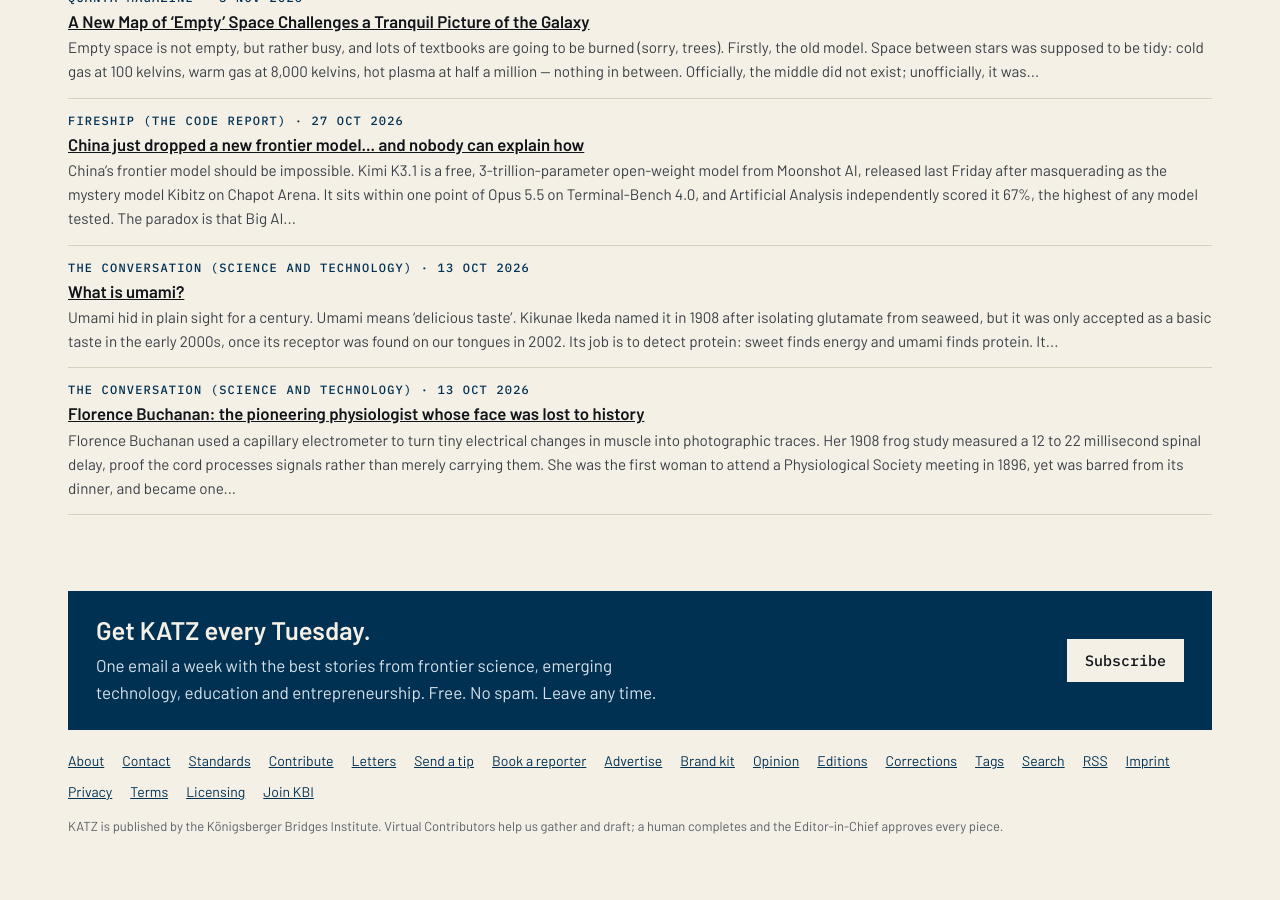
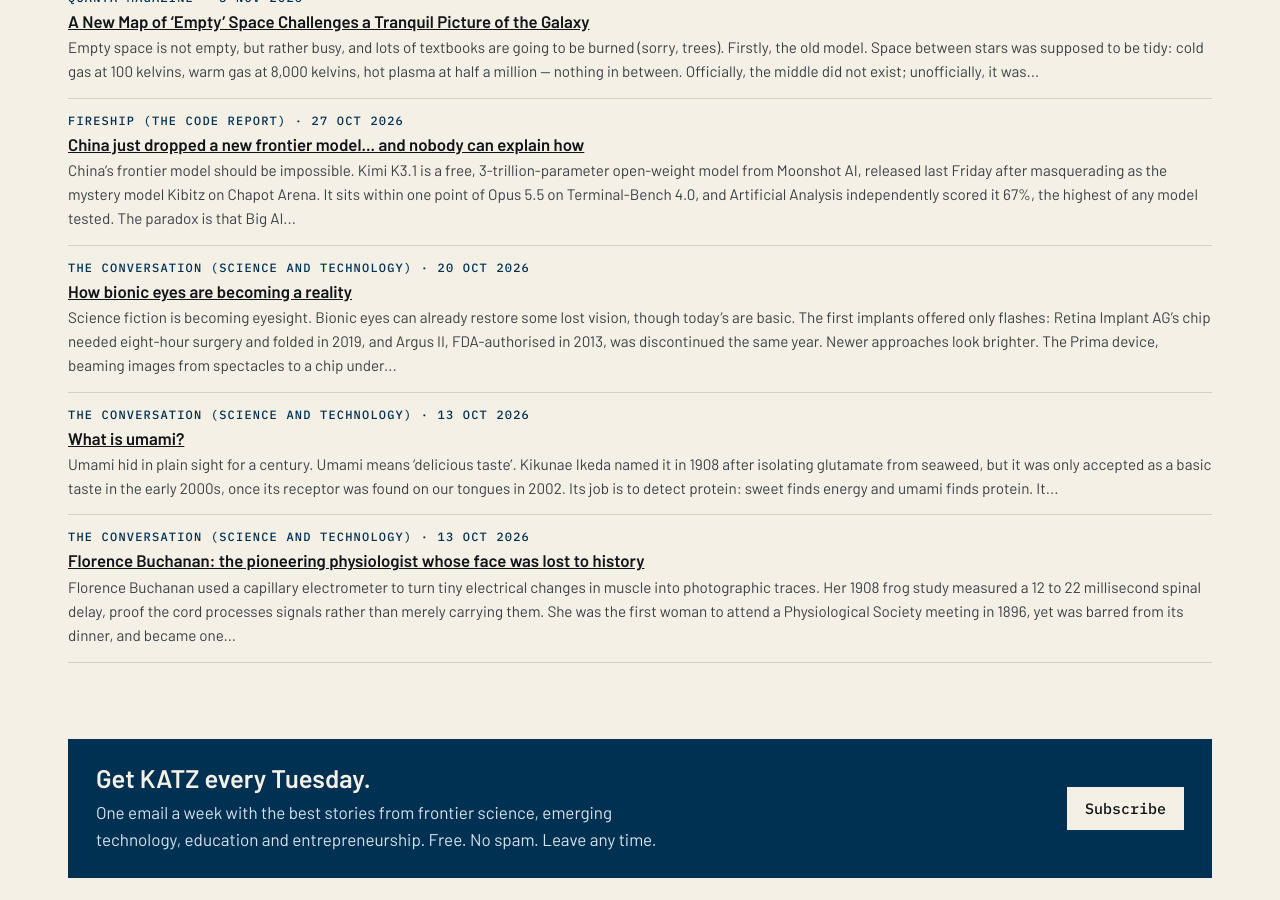
Before and after one commit to katz-news/katz.news, a Jekyll site: the page built from briefs/index.html, in a window 1280 px wide and 900 px high, scrolled down 11390 px. Built offline with Jekyll 4.4.1, drawn with Linux system fonts in a browser that asks for light colours.

Commit message:
Publish 2026-11-06

```diff
--- a/_data/build.yml
+++ b/_data/build.yml
@@ -1 +1 @@
-published_at: 2026-11-06T17:24:20Z
+published_at: 2026-11-06T17:25:41Z
--- /dev/null
+++ b/_posts/briefs/2026-11-05-how-bionic-eyes-are-becoming-a-reality.md
@@ -0,0 +1,9 @@
+---
+published: true
+title: How bionic eyes are becoming a reality
+date: 2026-10-20
+section: science
+source_name: The Conversation (Science and Technology)
+source_url: https://theconversation.com/how-bionic-eyes-are-becoming-a-reality-290270
+---
+Science fiction is becoming eyesight. Bionic eyes can already restore some lost vision, though today's are basic. The first implants offered only flashes: Retina Implant AG's chip needed eight-hour surgery and folded in 2019, and Argus II, FDA-authorised in 2013, was discontinued the same year. Newer approaches look brighter. The Prima device, beaming images from spectacles to a chip under the retina, restored functional central vision to 81 percent of trial patients and is authorised in 30 European countries. The verdict is vividly visual: tomorrow's eyes may zoom, sharpen and see in the dark, unless stem cells win first.
```
